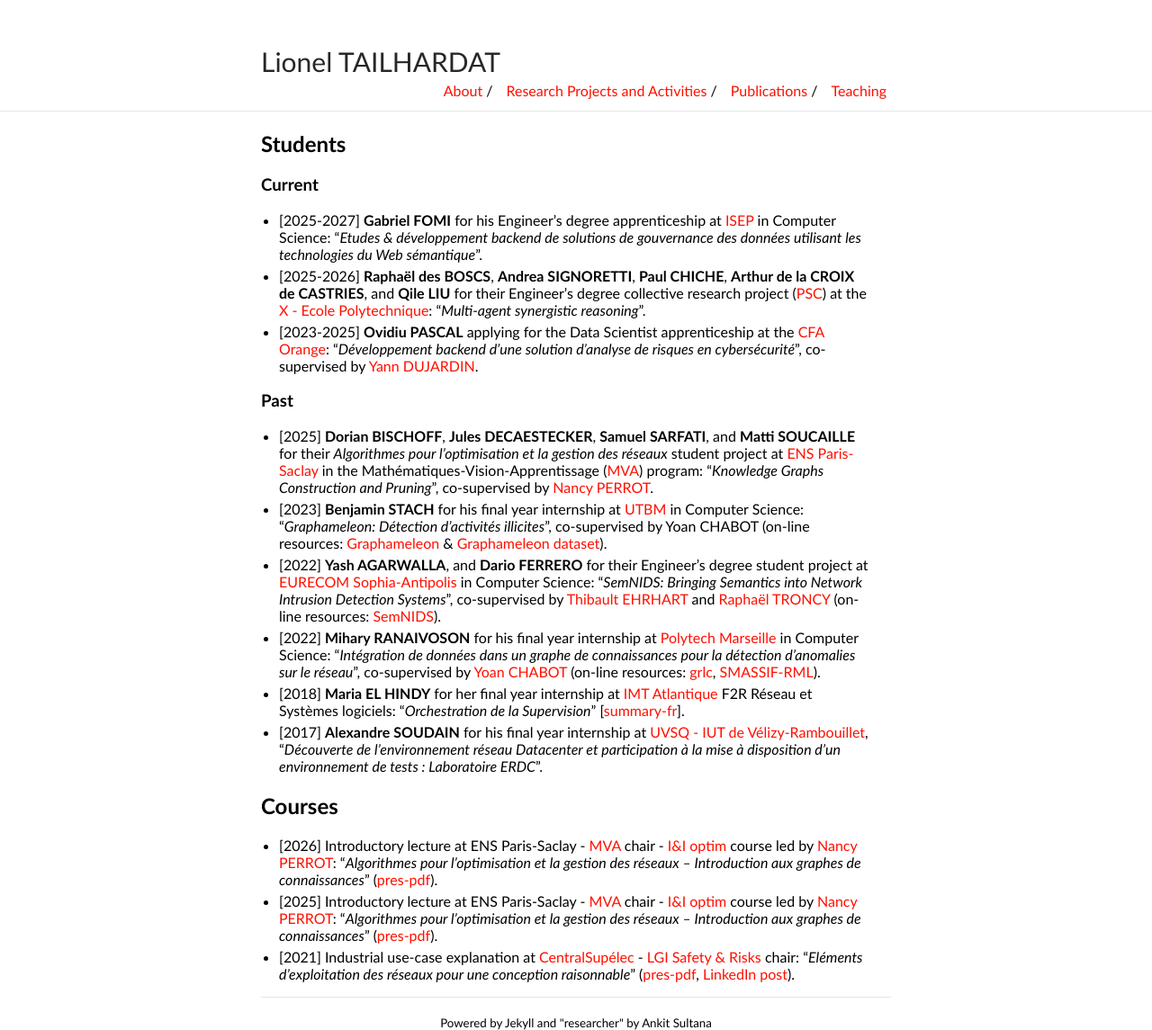
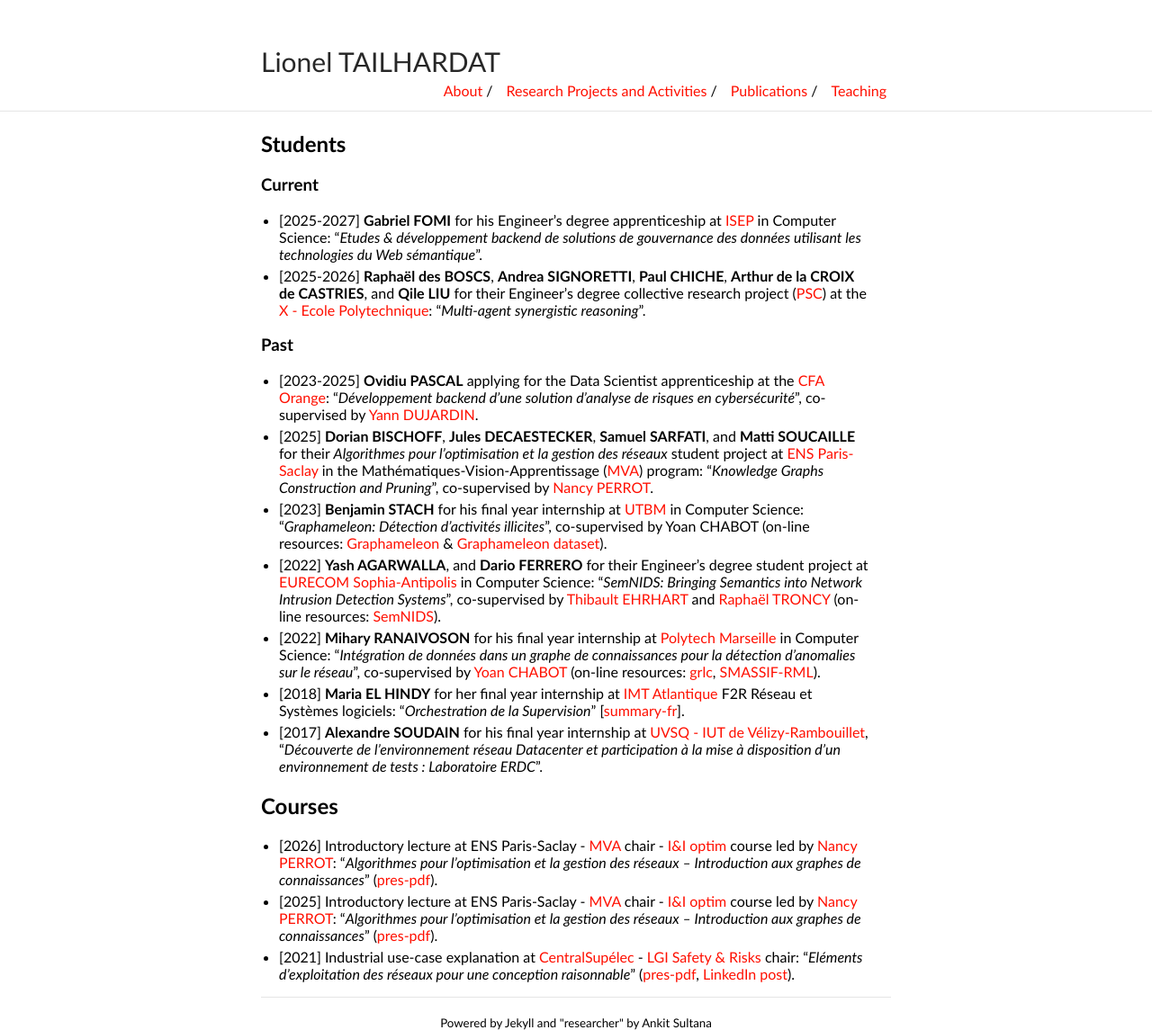
Before and after one commit to GenEars/GenEars.github.io, a Jekyll site: the page built from teaching.md, in a window 1280 px wide. Shown: the whole page at 90% size. Built offline with Jekyll 4.4.1, drawn with Linux system fonts in a browser that asks for light colours.

```diff
--- a/teaching.md
+++ b/teaching.md
@@ -10,10 +10,10 @@ title: Teaching - Lionel TAILHARDAT
 * [2025-2027] **Gabriel FOMI** for his Engineer's degree apprenticeship at [ISEP](https://www.isep.fr/) in Computer Science: "*Etudes & développement backend de solutions de gouvernance des données utilisant les
   technologies du Web sémantique*".
 * [2025-2026] **Raphaël des BOSCS**, **Andrea SIGNORETTI**, **Paul CHICHE**, **Arthur de la CROIX de CASTRIES**, and  **Qile LIU** for their Engineer's degree collective research project ([PSC](https://www.polytechnique.edu/fondation/les-missions/accompagner-les-eleves/les-projets-scientifiques-collectifs-psc)) at the [X - Ecole Polytechnique](https://www.polytechnique.edu/): "*Multi-agent synergistic reasoning*".
-* [2023-2025] **Ovidiu PASCAL** applying for the Data Scientist apprenticeship at the [CFA Orange](https://orange.jobs/site/fr-cfa/): "*Développement backend d'une solution d'analyse de risques en cybersécurité*", co-supervised by [Yann DUJARDIN](https://scholar.google.com/citations?user=bkBCKa8AAAAJ).
 
 ### Past
 
+* [2023-2025] **Ovidiu PASCAL** applying for the Data Scientist apprenticeship at the [CFA Orange](https://orange.jobs/site/fr-cfa/): "*Développement backend d'une solution d'analyse de risques en cybersécurité*", co-supervised by [Yann DUJARDIN](https://scholar.google.com/citations?user=bkBCKa8AAAAJ).
 * [2025] **Dorian BISCHOFF**, **Jules DECAESTECKER**, **Samuel SARFATI**, and **Matti SOUCAILLE** for their *Algorithmes pour l’optimisation et la gestion des réseaux* student project at [ENS Paris-Saclay](https://ens-paris-saclay.fr/) in the Mathématiques-Vision-Apprentissage ([MVA](https://www.master-mva.com/)) program: "*Knowledge Graphs Construction and Pruning*", co-supervised by [Nancy PERROT](https://scholar.google.com/citations?hl=fr&user=b1m8TckAAAAJ).
 * [2023] **Benjamin STACH** for his final year internship at [UTBM](https://www.utbm.fr/) in Computer Science: "*Graphameleon: Détection d'activités illicites*", co-supervised by Yoan CHABOT (on-line resources: [Graphameleon](https://github.com/Orange-OpenSource/graphameleon) & [Graphameleon dataset](https://github.com/Orange-OpenSource/graphameleon-ds)).
 * [2022] **Yash AGARWALLA**, and **Dario FERRERO** for their Engineer's degree student project at [EURECOM Sophia-Antipolis](https://www.eurecom.fr/) in Computer Science: "*SemNIDS: Bringing Semantics into Network Intrusion Detection Systems*", co-supervised by [Thibault EHRHART](https://scholar.google.com/citations?user=WoKwu88AAAAJ) and [Raphaël TRONCY](https://scholar.google.com/citations?user=1BxhcigAAAAJ) (on-line resources: [SemNIDS](https://github.com/D2KLab/SemNIDS)).
```
